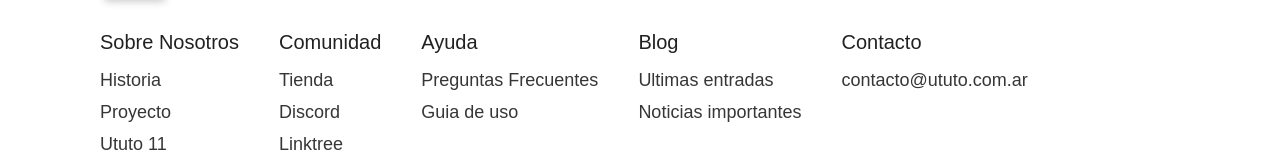
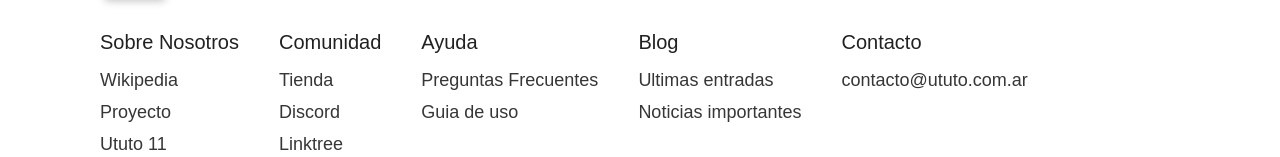
Before and after one commit to ututolinux/sitioWeb, a React (Vite) app: page / in a window 1280 px wide. Shown: the part 2016-2173 px from the top of the page. Built offline with nearby package versions, Linux system fonts and the light colour scheme.

Commit message:
Actualización links del footer

```diff
--- a/src/components/Footer/Footer.jsx
+++ b/src/components/Footer/Footer.jsx
@@ -35,7 +35,7 @@ const Footer = () => {
         <FooterLinksContainer>
           <FooterLinksGroup>
             <FooterLinksTitle>Sobre Nosotros</FooterLinksTitle>
-            <FooterLinks href="#">Historia</FooterLinks>
+            <FooterLinks href="https://es.wikipedia.org/wiki/Ututo" target="_blank">Wikipedia</FooterLinks>
             <FooterLinks href="#">Proyecto</FooterLinks>
             <FooterLinks href="#">Ututo 11</FooterLinks>
             <FooterLinks href="https://jpromanonet.notion.site/Roadmap-d57a3af2154347d7b11016f74881a68d" target="_blank">Roadmap</FooterLinks>
```
